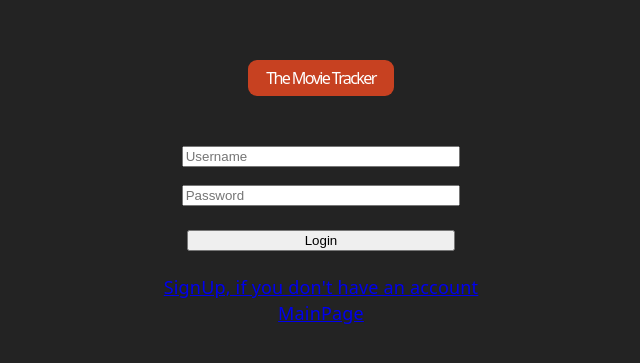
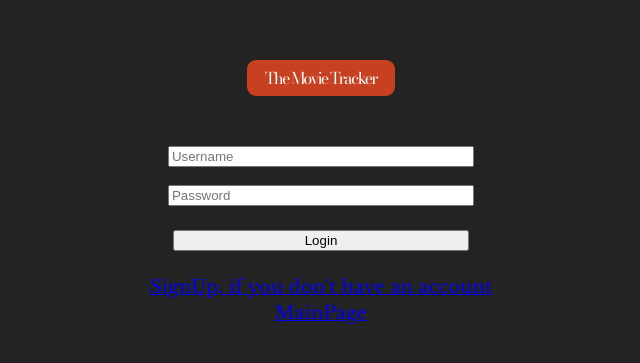
Before and after one commit to GreaterBerg/MovieGrisha, a React (Vite) app: page /login in a window 1280 px wide. Shown: the part 223-586 px from the top of the page, without its empty margins (319-959 px from the left). Built offline with nearby package versions, Linux system fonts and the light colour scheme; no server answers.

Commit message:
feat: добавить фонты, применить

```diff
--- a/src/index.css
+++ b/src/index.css
@@ -1,3 +1,5 @@
+@import url('https://fonts.googleapis.com/css2?family=Bodoni+Moda:ital,opsz,wght@0,6..96,400..900;1,6..96,400..900&family=Libre+Baskerville:ital,wght@0,400..700;1,400..700&display=swap');
+
 :root {
   --text: #fff;
   --text-o: #c74121;
@@ -7,8 +9,9 @@
   --bg-w: #dbd7cf;
   --bg-g: #737471;
 
-  --sans: system-ui, 'Segoe UI', Roboto, sans-serif;
-  --heading: system-ui, 'Segoe UI', Roboto, sans-serif;
+  --sans: 'Libre Baskerville', Roboto, sans-serif;
+  --heading: 'Bodoni Moda', sans-serif;
+  --roboto: 'Roboto', sans-serif;
   --mono: ui-monospace, Consolas, monospace;
 
   font: 18px/145% var(--sans);
--- a/src/pages/MoviePage.css
+++ b/src/pages/MoviePage.css
@@ -136,15 +136,19 @@
 }
 
 .actor {
+    line-height: .5rem;
+    font-size: .9rem;
     font-weight: 300;
     color: var(--text);
-    text-decoration: underline;
+    text-decoration: none;
+    border-bottom: 1px solid var(--text);
     padding: .1rem;
     transition: all .1s ease 0s;
 }
 .actor:hover {
     cursor: pointer;
     color: var(--text-b);
+    border-bottom: 1px solid var(--text-b);
 }
 
 .time-director-container {
@@ -218,7 +222,7 @@
 }
 
 .watch {
-    font-weight: 500;
+    font-weight: 400;
     font-size: .8rem;
     background-color: var(--bg-w);
     padding: .5rem 1rem;
@@ -250,3 +254,7 @@
         width: 3rem;
     }
 }
+
+.Link {
+    text-decoration: none;
+}
```
